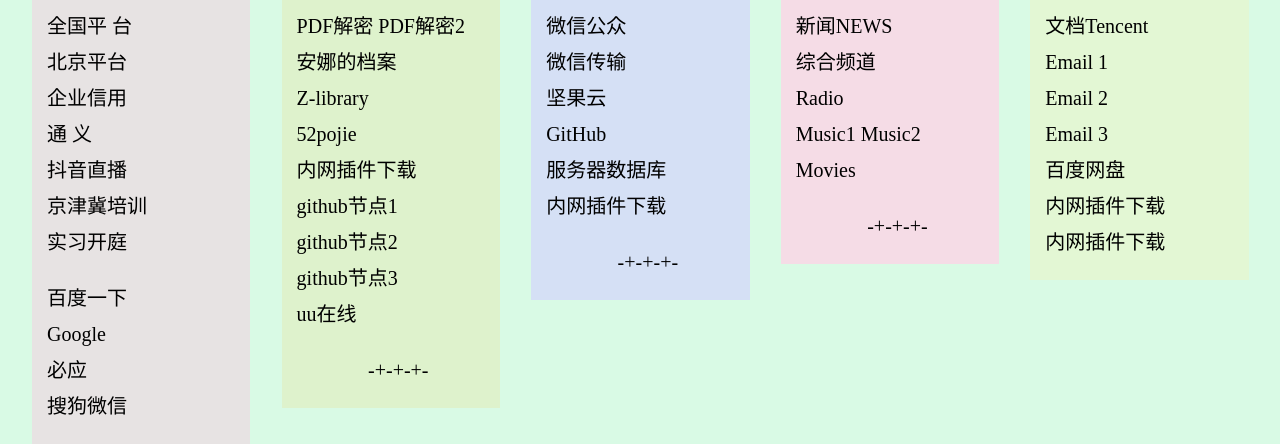
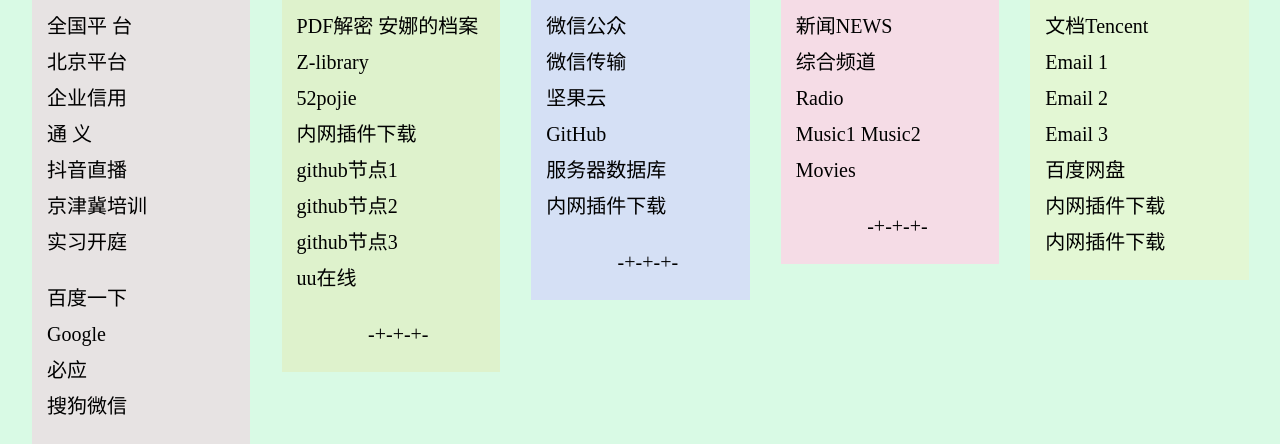
Before and after one commit to goodneighbour2/law, a plain HTML site: page index.html in a window 1280 px wide. Shown: the part 1988-2432 px from the top of the page. Drawn offline with Linux system fonts and the light colour scheme.

Commit message:
Update index.html

```diff
--- a/index.html
+++ b/index.html
@@ -75,7 +75,8 @@
             <div style="margin-left: 15px;">
                 <p>
                     <a href="https://www.cleverpdf.com/cn/unlock-pdf" target="_blank">PDF解密</a>
-                    <a href="https://tools.pdf24.org/zh/epub-to-pdf" target="_blank">PDF解密2<br></a>
+
+
                     <a href="https://zh.annas-archive.org/" target="_blank">安娜的档案<br></a>
                     <a href="https://zh.z-lib.gs/" target="_blank">Z-library <br></a>
                     <a href="https://www.52pojie.cn/forum-66-1.html" target="_blank">52pojie <br></a>
```
